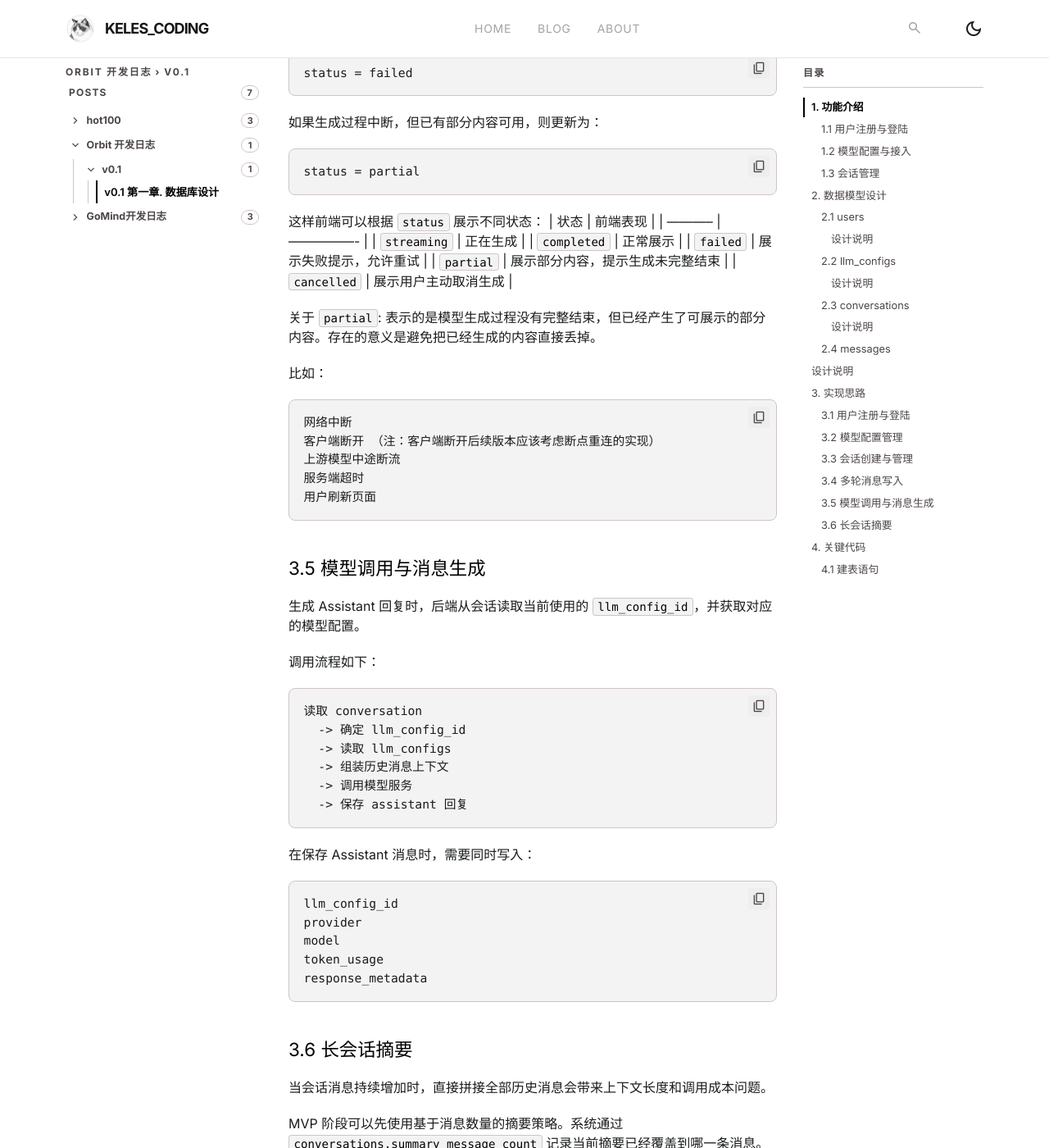
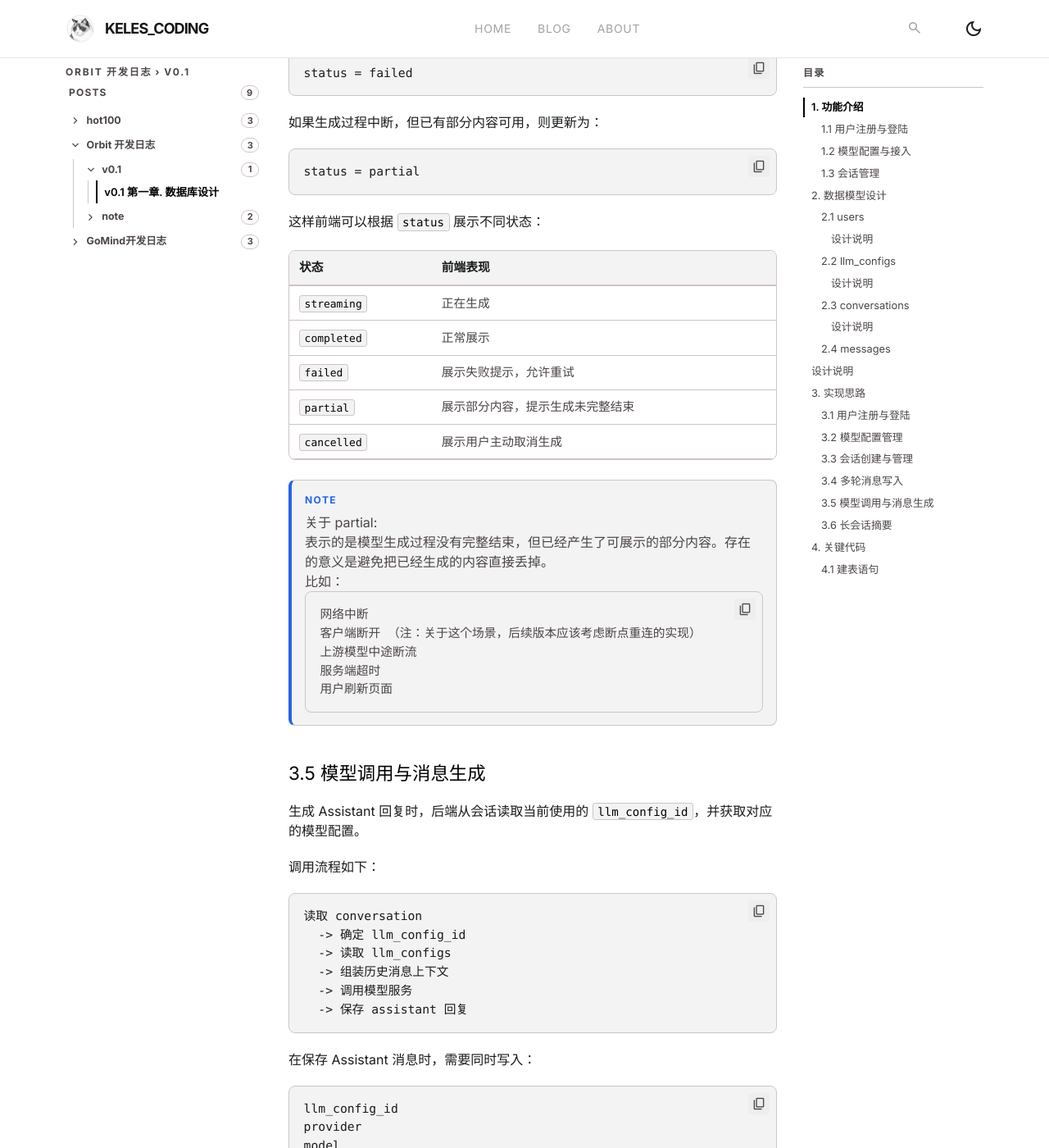
Before and after one commit to KeLes-Coding/KeLes-Coding.github.io, a Jekyll site: the page built from _posts/Orbit 开发日志/v0.1/2026-04-27-v0.1 第一章. 数据库设计.md, in a window 1280 px wide and 1400 px high, scrolled down 12094 px. Shown: the whole window at 82% size. Built offline with Jekyll 4.4.1, drawn with Linux system fonts in a browser that asks for light colours; nearby versions of some CDN libraries; some of the changed text lies outside the part shown.

````diff
--- a/_posts/Orbit 开发日志/v0.1/2026-04-27-v0.1 第一章. 数据库设计.md
+++ b/_posts/Orbit 开发日志/v0.1/2026-04-27-v0.1 第一章. 数据库设计.md
@@ -375,7 +375,7 @@ order by updated_at desc;
 
 `updated_at` 用于控制会话列表排序。每次新增消息、修改标题或更新摘要时，都应该同步更新会话的 updated_at。
 
-`chat_mode` 预留不同对话形态。MVP 阶段默认使用 `chat，后续可以扩展为` `rag`、`agent` 或 `tool`。
+`chat_mode` 预留不同对话形态。MVP 阶段默认使用 `chat`，后续可以扩展为 `rag`、`agent` 或 `tool`。
 
 ### 3.4 多轮消息写入
 `message` 是会话内容的事实源。前端显示历史消息、导出聊天记录、统计 Token 用量、排查模型调用问题，都应该以 `message` 为准。
@@ -425,6 +425,7 @@ status = partial
 ```
 
 这样前端可以根据 `status` 展示不同状态：
+
 | 状态          | 前端表现             |
 | ----------- | ---------------- |
 | `streaming` | 正在生成             |
@@ -433,18 +434,20 @@ status = partial
 | `partial`   | 展示部分内容，提示生成未完整结束 |
 | `cancelled` | 展示用户主动取消生成       |
 
-关于 `partial`:
-表示的是模型生成过程没有完整结束，但已经产生了可展示的部分内容。存在的意义是避免把已经生成的内容直接丢掉。
-
-比如：
-
-```text
-网络中断
-客户端断开 （注：客户端断开后续版本应该考虑断点重连的实现）
-上游模型中途断流
-服务端超时
-用户刷新页面
-```
+> [!NOTE]
+> 关于 `partial`:
+>
+> 表示的是模型生成过程没有完整结束，但已经产生了可展示的部分内容。存在的意义是避免把已经生成的内容直接丢掉。
+>
+> 比如：
+>
+> ```text
+> 网络中断
+> 客户端断开 （注：关于这个场景，后续版本应该考虑断点重连的实现）
+> 上游模型中途断流
+> 服务端超时
+> 用户刷新页面
+> ```
 
 ### 3.5 模型调用与消息生成
 生成 Assistant 回复时，后端从会话读取当前使用的 `llm_config_id`，并获取对应的模型配置。
````
Also changed, not shown: _posts/Orbit 开发日志/note/2026-04-27-1. 断点续传的实现.md (added, +8 -0 lines), _posts/Orbit 开发日志/note/2026-04-27-2. 长会话摘要的实现.md (added, +8 -0 lines).
